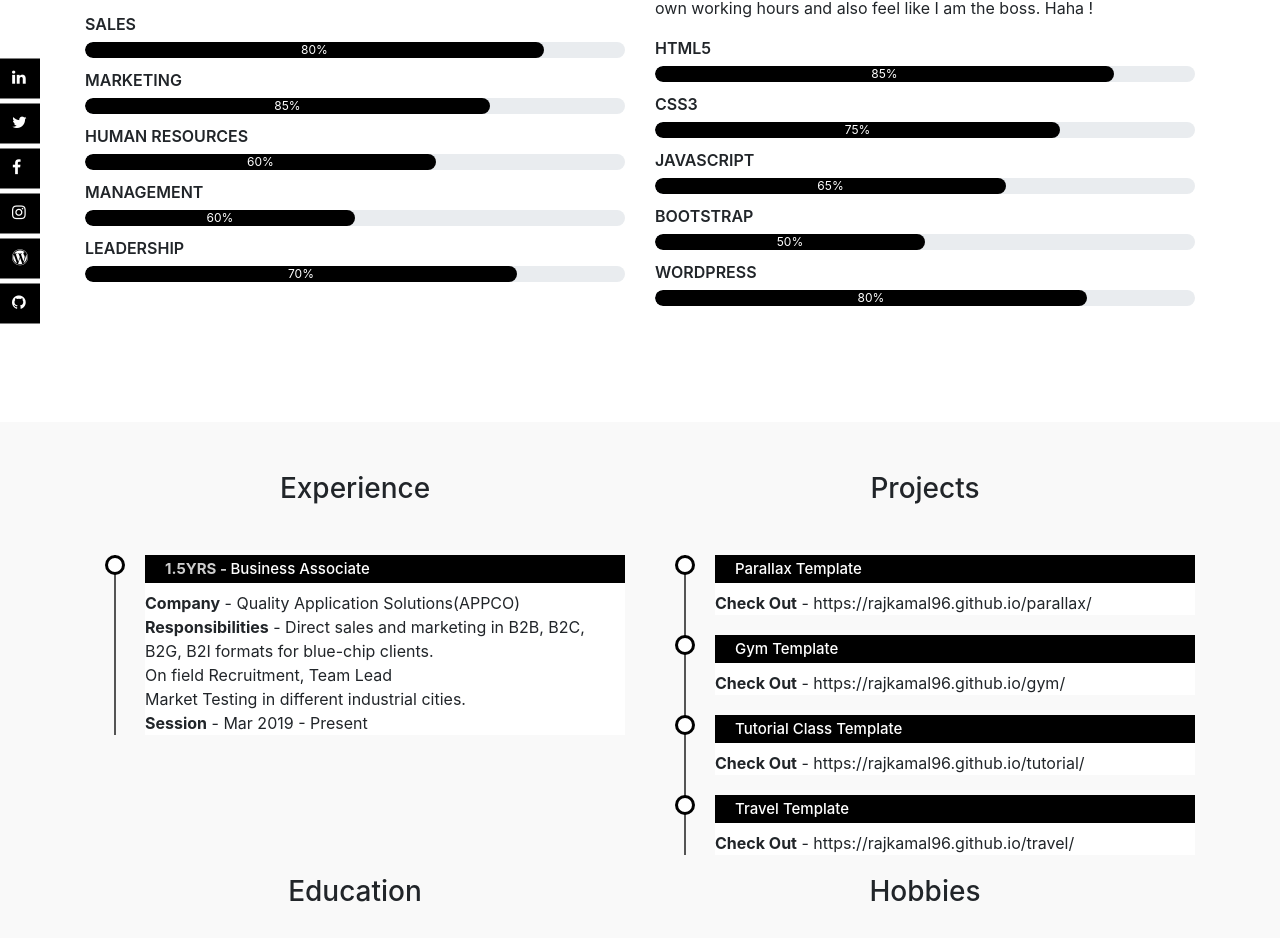
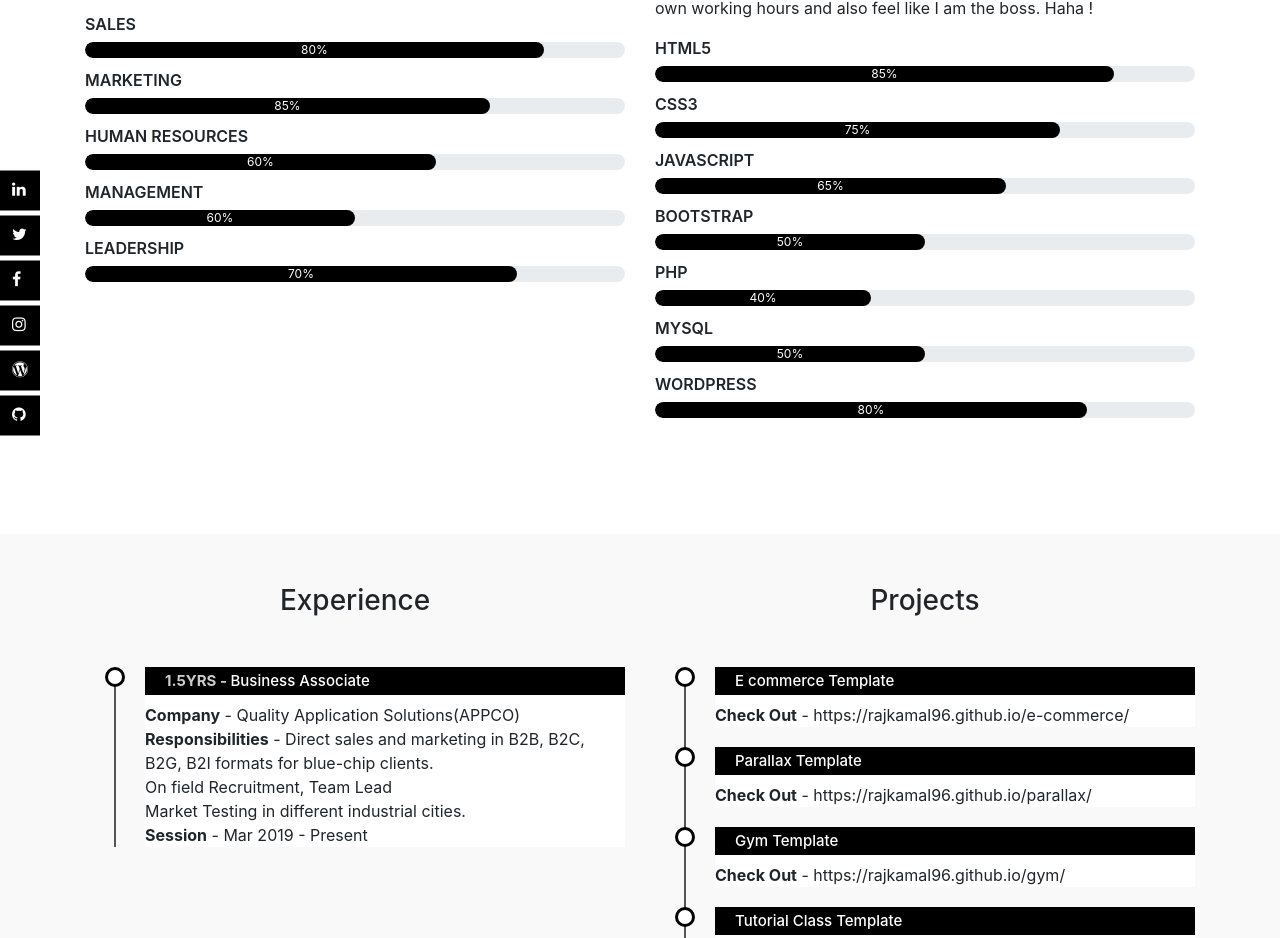
Before and after one commit to rajkamal96/myportfolio, a plain HTML site: page index.html in a window 1280 px wide. Shown: the part 1170-2108 px from the top of the page. Drawn offline with nearby package versions, Linux system fonts and the light colour scheme.

Commit message:
first commit

```diff
--- a/index.html
+++ b/index.html
@@ -142,6 +142,14 @@ the boss. Haha !<p>
 		<div class="progress">
 		<div class="progress-bar" style="width:50%">50%</div>
 		</div>
+		<p>PHP</p>
+		<div class="progress">
+		<div class="progress-bar" style="width:40%">40%</div>
+		</div>
+		<p>MYSQL</p>
+		<div class="progress">
+		<div class="progress-bar" style="width:50%">50%</div>
+		</div>
 		<p>WORDPRESS</p>
 		<div class="progress">
 		<div class="progress-bar" style="width:80%">80%</div>
@@ -181,6 +189,7 @@ the boss. Haha !<p>
 			<div class="col-md-6">
 				<h3 class="text-center">Projects</h3>
 				<ul class="timeline">
+					<li><h4>E commerce Template</h4><b>Check Out</b> - https://rajkamal96.github.io/e-commerce/<br></li>
 					<li><h4>Parallax Template</h4><b>Check Out</b> - https://rajkamal96.github.io/parallax/<br></li>
 					<li><h4>Gym Template</h4><b>Check Out</b> - https://rajkamal96.github.io/gym/<br></li>
 					<li><h4>Tutorial Class Template</h4><b>Check Out</b> - https://rajkamal96.github.io/tutorial/<br></li>
```
